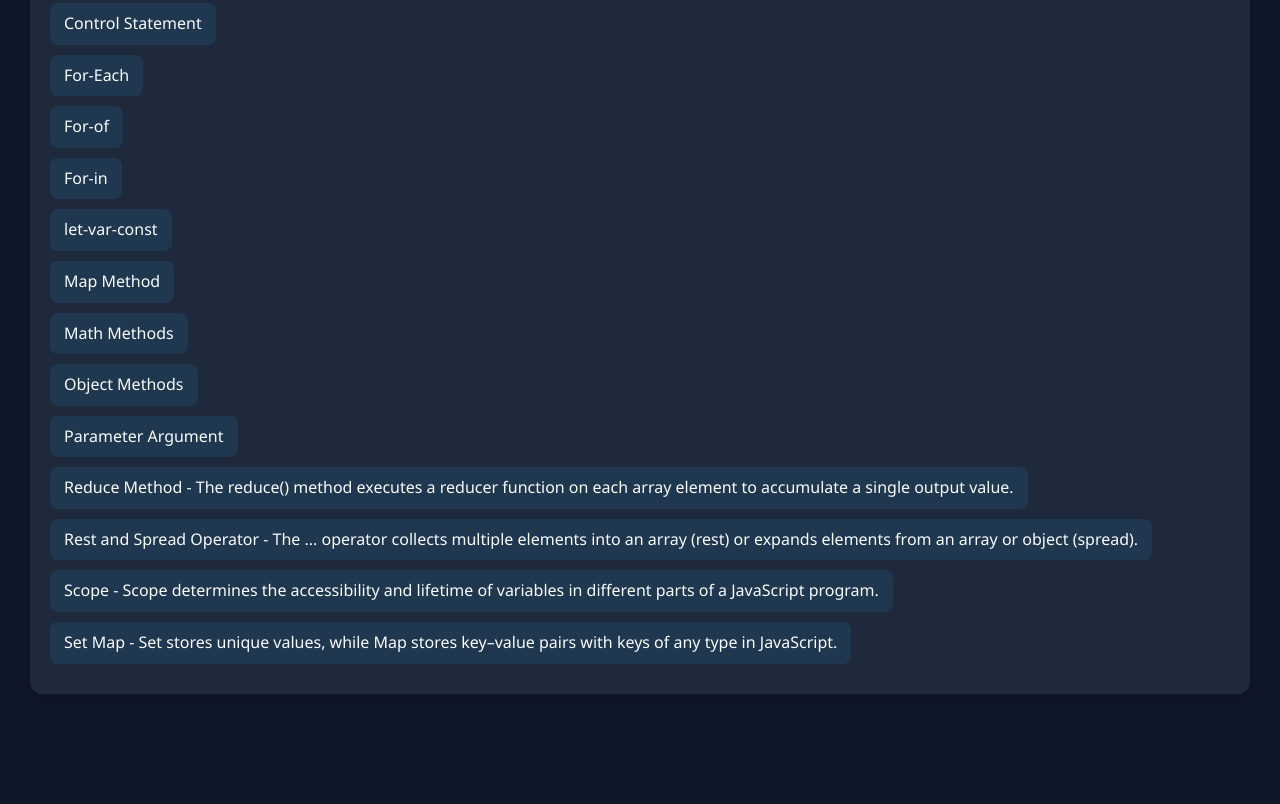
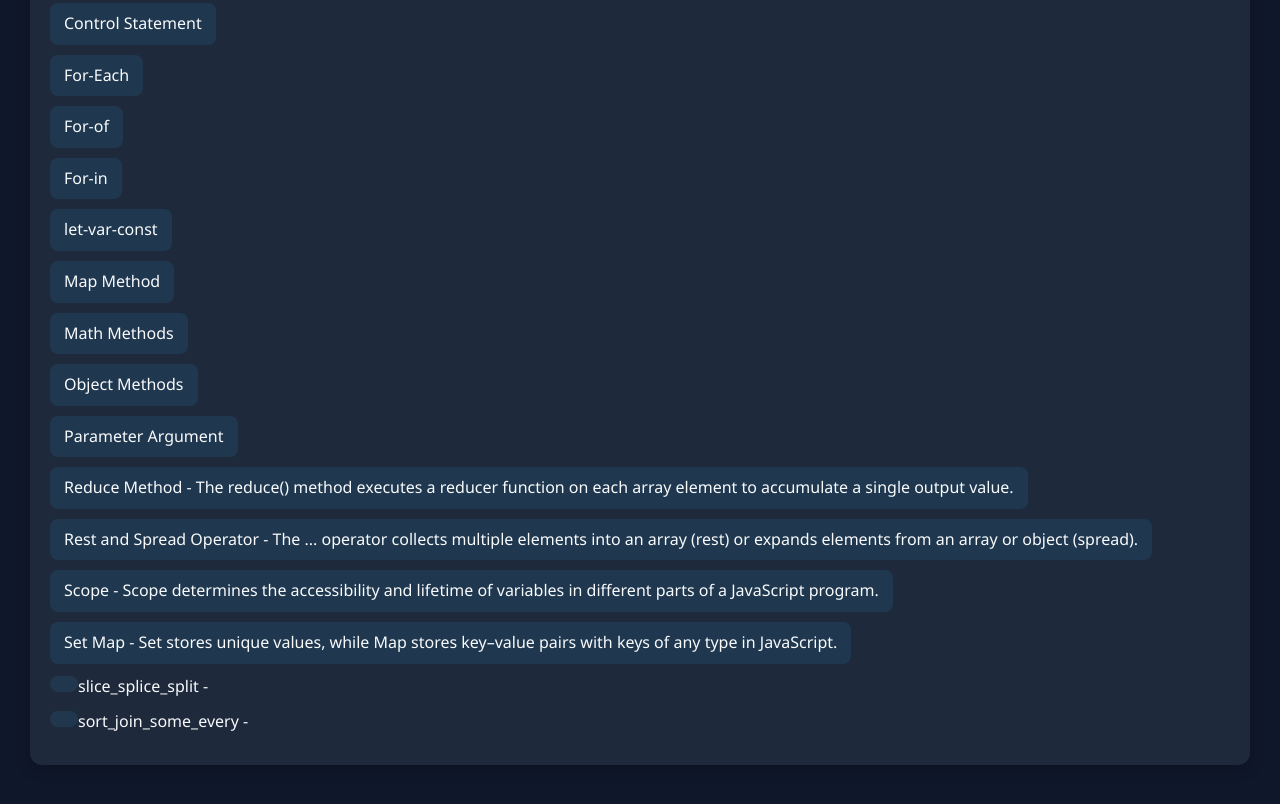
Before and after one commit to Monisasmal/Javascript-Concept, a plain HTML site: page index.html in a window 1280 px wide. Shown: the part 352-1156 px from the top of the page. Before the commit the page ends 1101 px from the top, so only its background shows below. Drawn offline with Linux system fonts and the light colour scheme.

Commit message:
Update index.html

```diff
--- a/index.html
+++ b/index.html
@@ -163,6 +163,8 @@
       <li><a href="rest_spread_operator.js" target="_blank">Rest and Spread Operator - The ... operator collects multiple elements into an array (rest) or expands elements from an array or object (spread).</a></li>
       <li><a href="scope.js" target="_blank">Scope - Scope determines the accessibility and lifetime of variables in different parts of a JavaScript program. </a></li>
       <li><a href="Set_Map.js" target="_blank">Set Map - Set stores unique values, while Map stores key–value pairs with keys of any type in JavaScript.</a></li>
+      <li><a href="slice_splice_split.js" target="_blank"></a>slice_splice_split - </li>
+      <li><a href="sort_join_some_every.js" target="_blank"></a>sort_join_some_every - </li>
     </ul>
   </section>
 
```
